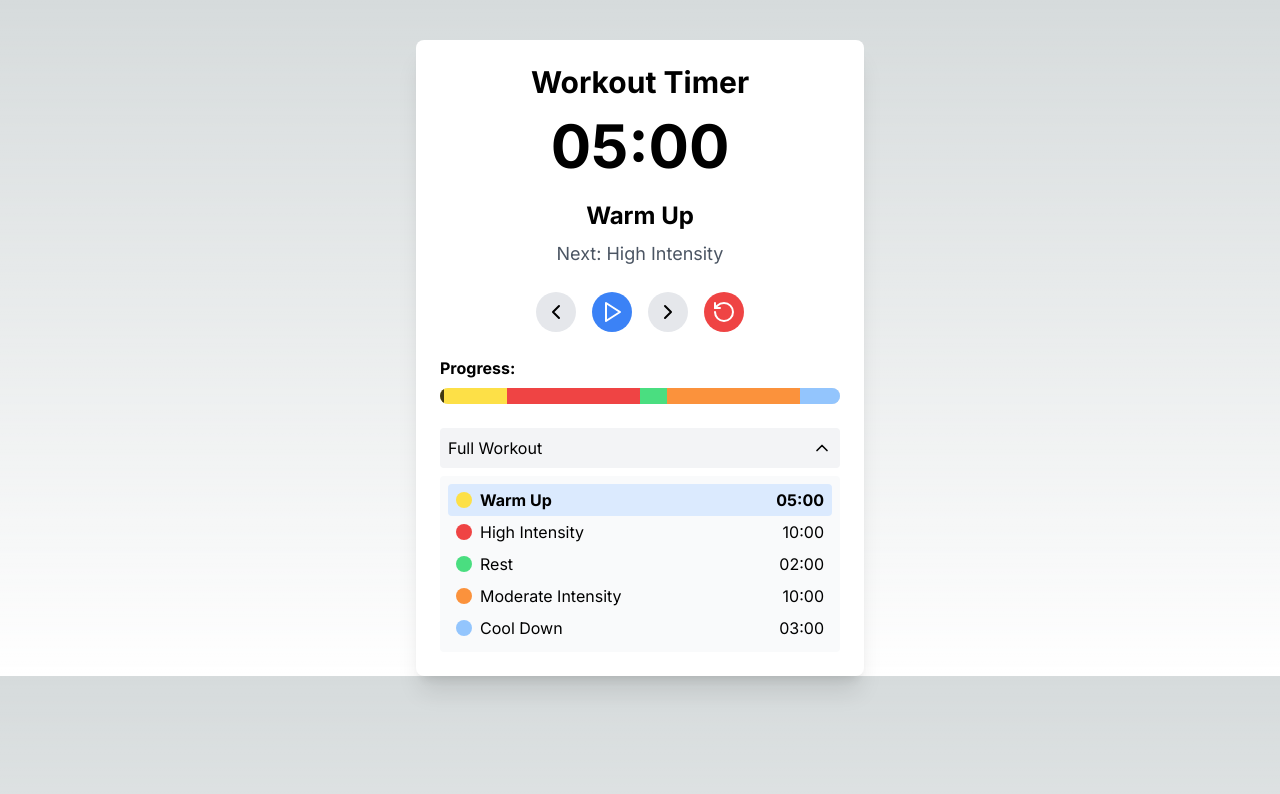
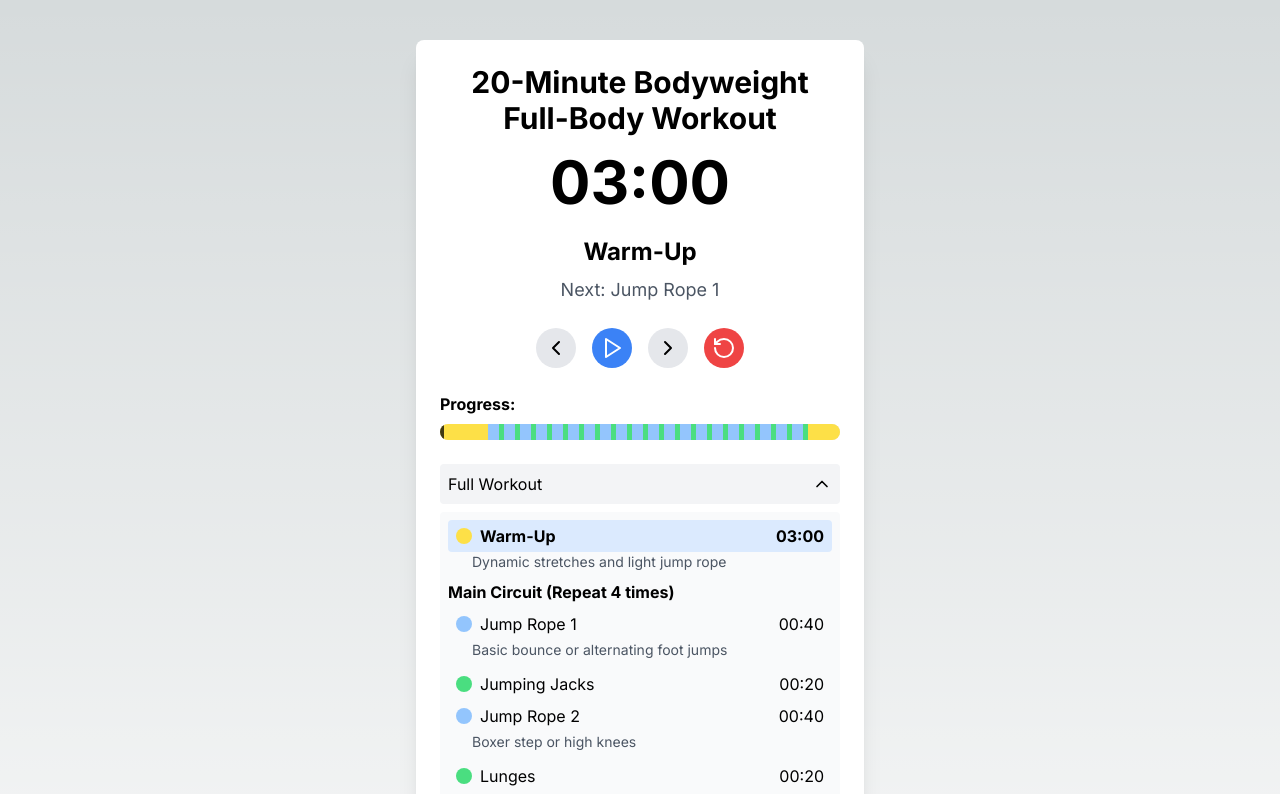
Before and after one commit to saadiq/interval-timer, a Next.js app: page / in a window 1280 px wide. Shown: the top 794 px of the page. Built offline with nearby package versions, Linux system fonts and the light colour scheme.

Commit message:
hey babe, new workout just dropped

```diff
--- a/src/app/page.tsx
+++ b/src/app/page.tsx
@@ -8,23 +8,49 @@ interface WorkoutSection {
   name: string;
   duration: number;
   color: string;
+  description?: string;
 }
 
 const WorkoutTimer: React.FC = () => {
   const [time, setTime] = useState<number>(0);
   const [isRunning, setIsRunning] = useState<boolean>(false);
-  const [currentSection, setCurrentSection] = useState<number>(0);
+  const [currentSectionIndex, setCurrentSectionIndex] = useState<number>(0);
   const [isWorkoutViewExpanded, setIsWorkoutViewExpanded] = useState<boolean>(true);
 
-  const workoutSections: WorkoutSection[] = [
-    { name: 'Warm Up', duration: 300, color: 'bg-yellow-300' },
-    { name: 'High Intensity', duration: 600, color: 'bg-red-500' },
-    { name: 'Rest', duration: 120, color: 'bg-green-400' },
-    { name: 'Moderate Intensity', duration: 600, color: 'bg-orange-400' },
-    { name: 'Cool Down', duration: 180, color: 'bg-blue-300' },
+  const warmUp: WorkoutSection = {
+    name: 'Warm-Up',
+    duration: 180,
+    color: 'bg-yellow-300',
+    description: 'Dynamic stretches and light jump rope'
+  };
+
+  const coolDown: WorkoutSection = {
+    name: 'Cool Down',
+    duration: 120,
+    color: 'bg-yellow-300',
+    description: 'Stretch: calves, hamstrings, shoulders, and arms'
+  };
+
+  const circuitExercises: WorkoutSection[] = [
+    { name: 'Jump Rope 1', duration: 40, color: 'bg-blue-300', description: 'Basic bounce or alternating foot jumps' },
+    { name: 'Jumping Jacks', duration: 20, color: 'bg-green-400' },
+    { name: 'Jump Rope 2', duration: 40, color: 'bg-blue-300', description: 'Boxer step or high knees' },
+    { name: 'Lunges', duration: 20, color: 'bg-green-400', description: 'Alternating legs' },
+    { name: 'Jump Rope 3', duration: 40, color: 'bg-blue-300', description: 'Criss-cross or side-to-side jumps' },
+    { name: 'Tricep Dips', duration: 20, color: 'bg-green-400', description: 'Use a sturdy chair or bench' },
+    { name: 'Jump Rope 4', duration: 40, color: 'bg-blue-300', description: 'Freestyle, mix in different jump styles' },
+    { name: 'Bicycle Crunches', duration: 20, color: 'bg-green-400' },
+    { name: 'Jump Rope 5', duration: 40, color: 'bg-blue-300', description: 'Double unders if you can' },
+    { name: 'Mountain Climbers', duration: 20, color: 'bg-green-400' },
   ];
 
-  const totalDuration: number = workoutSections.reduce((total, section) => total + section.duration, 0);
+  const fullWorkout: WorkoutSection[] = [
+    warmUp,
+    ...Array(4).fill(circuitExercises).flat(),
+    coolDown
+  ];
+
+  const totalDuration: number = fullWorkout.reduce((total, section) => total + section.duration, 0);
 
   const formatTime = (timeInSeconds: number): string => {
     const minutes = Math.floor(timeInSeconds / 60);
@@ -34,22 +60,42 @@ const WorkoutTimer: React.FC = () => {
 
   const getCurrentSectionIndex = useCallback((currentTime: number): number => {
     let accumulatedTime = 0;
-    for (let i = 0; i < workoutSections.length; i++) {
-      accumulatedTime += workoutSections[i].duration;
+    for (let i = 0; i < fullWorkout.length; i++) {
+      accumulatedTime += fullWorkout[i].duration;
       if (currentTime < accumulatedTime) {
         return i;
       }
     }
-    return workoutSections.length - 1;
-  }, [workoutSections]);
+    return fullWorkout.length - 1;
+  }, [fullWorkout]);
 
   const getTimeLeftInSection = useCallback((currentTime: number): number => {
-    const currentSectionIndex = getCurrentSectionIndex(currentTime);
-    const timeInPreviousSections = workoutSections
-      .slice(0, currentSectionIndex)
+    const currentIndex = getCurrentSectionIndex(currentTime);
+    const timeInPreviousSections = fullWorkout
+      .slice(0, currentIndex)
       .reduce((total, section) => total + section.duration, 0);
-    return workoutSections[currentSectionIndex].duration - (currentTime - timeInPreviousSections);
-  }, [workoutSections, getCurrentSectionIndex]);
+    return fullWorkout[currentIndex].duration - (currentTime - timeInPreviousSections);
+  }, [fullWorkout, getCurrentSectionIndex]);
+
+  const getCurrentCircuitExerciseIndex = useCallback((currentTime: number): number => {
+    if (currentSectionIndex <= 0 || currentSectionIndex >= fullWorkout.length - 1) {
+      return -1; // Not in the main circuit
+    }
+    const circuitStartTime = warmUp.duration;
+    const timeInCircuit = currentTime - circuitStartTime;
+    const circuitRepetitionDuration = circuitExercises.reduce((total, exercise) => total + exercise.duration, 0);
+    const currentRepetition = Math.floor(timeInCircuit / circuitRepetitionDuration);
+    const timeInCurrentRepetition = timeInCircuit % circuitRepetitionDuration;
+
+    let accumulatedTime = 0;
+    for (let i = 0; i < circuitExercises.length; i++) {
+      accumulatedTime += circuitExercises[i].duration;
+      if (timeInCurrentRepetition < accumulatedTime) {
+        return i;
+      }
+    }
+    return circuitExercises.length - 1;
+  }, [currentSectionIndex, fullWorkout, warmUp.duration, circuitExercises]);
 
   useEffect(() => {
     let interval: NodeJS.Timeout | null = null;
@@ -57,7 +103,7 @@ const WorkoutTimer: React.FC = () => {
       interval = setInterval(() => {
         setTime((prevTime) => {
           const newTime = prevTime + 1;
-          setCurrentSection(getCurrentSectionIndex(newTime));
+          setCurrentSectionIndex(getCurrentSectionIndex(newTime));
           return newTime < totalDuration ? newTime : totalDuration;
         });
       }, 1000);
@@ -74,22 +120,22 @@ const WorkoutTimer: React.FC = () => {
   const handleReset = (): void => {
     setTime(0);
     setIsRunning(false);
-    setCurrentSection(0);
+    setCurrentSectionIndex(0);
   };
 
   const handlePrevious = (): void => {
-    if (currentSection > 0) {
-      const newSection = currentSection - 1;
-      setCurrentSection(newSection);
-      setTime(workoutSections.slice(0, newSection).reduce((total, section) => total + section.duration, 0));
+    if (currentSectionIndex > 0) {
+      const newSection = currentSectionIndex - 1;
+      setCurrentSectionIndex(newSection);
+      setTime(fullWorkout.slice(0, newSection).reduce((total, section) => total + section.duration, 0));
     }
   };
 
   const handleNext = (): void => {
-    if (currentSection < workoutSections.length - 1) {
-      const newSection = currentSection + 1;
-      setCurrentSection(newSection);
-      setTime(workoutSections.slice(0, newSection).reduce((total, section) => total + section.duration, 0));
+    if (currentSectionIndex < fullWorkout.length - 1) {
+      const newSection = currentSectionIndex + 1;
+      setCurrentSectionIndex(newSection);
+      setTime(fullWorkout.slice(0, newSection).reduce((total, section) => total + section.duration, 0));
     }
   };
 
@@ -100,18 +146,20 @@ const WorkoutTimer: React.FC = () => {
   // Calculate the progress percentage
   const progressPercentage = (time / totalDuration) * 100;
 
+  const currentCircuitExerciseIndex = getCurrentCircuitExerciseIndex(time);
+
   return (
     <div className="workout-timer">
-      <h1>Workout Timer</h1>
+      <h1>20-Minute Bodyweight Full-Body Workout</h1>
       <div className="timer-display">{formatTime(getTimeLeftInSection(time))}</div>
 
       {/* Current and Next Activity Display */}
       <div className="mb-6 text-center">
         <div className="current-activity">
-          {workoutSections[currentSection].name}
+          {fullWorkout[currentSectionIndex].name}
         </div>
         <div className="next-activity">
-          Next: {currentSection < workoutSections.length - 1 ? workoutSections[currentSection + 1].name : 'Workout Complete'}
+          Next: {currentSectionIndex < fullWorkout.length - 1 ? fullWorkout[currentSectionIndex + 1].name : 'Workout Complete'}
         </div>
       </div>
 
@@ -133,8 +181,8 @@ const WorkoutTimer: React.FC = () => {
       <div className="mb-4">
         <div className="font-bold mb-2">Progress:</div>
         <div className="progress-bar">
-          {workoutSections.map((section, index) => {
-            const sectionStart = workoutSections.slice(0, index).reduce((total, s) => total + s.duration, 0);
+          {fullWorkout.map((section, index) => {
+            const sectionStart = fullWorkout.slice(0, index).reduce((total, s) => total + s.duration, 0);
             const sectionWidth = (section.duration / totalDuration) * 100;
             return (
               <div
@@ -165,18 +213,37 @@ const WorkoutTimer: React.FC = () => {
         </button>
         {isWorkoutViewExpanded && (
           <div className="expanded-view">
-            {workoutSections.map((section, index) => (
-              <div
-                key={index}
-                className={`section-item ${index === currentSection ? 'section-item-active' : ''}`}
-              >
-                <div className="flex items-center">
-                  <span className={`section-color-indicator ${section.color}`}></span>
-                  <span className="ml-2">{section.name}</span>
+            <div className={`section-item ${currentSectionIndex === 0 ? 'section-item-active' : ''}`}>
+              <div className="flex items-center">
+                <span className={`section-color-indicator ${warmUp.color}`}></span>
+                <span className="ml-2">{warmUp.name}</span>
+              </div>
+              <span>{formatTime(warmUp.duration)}</span>
+            </div>
+            {warmUp.description && <div className="text-sm text-gray-600 ml-6 mb-2">{warmUp.description}</div>}
+
+            <div className="font-bold mt-2 mb-1">Main Circuit (Repeat 4 times)</div>
+            {circuitExercises.map((exercise, index) => (
+              <div key={index}>
+                <div className={`section-item ${index === currentCircuitExerciseIndex ? 'section-item-active' : ''}`}>
+                  <div className="flex items-center">
+                    <span className={`section-color-indicator ${exercise.color}`}></span>
+                    <span className="ml-2">{exercise.name}</span>
+                  </div>
+                  <span>{formatTime(exercise.duration)}</span>
                 </div>
-                <span>{formatTime(section.duration)}</span>
+                {exercise.description && <div className="text-sm text-gray-600 ml-6 mb-2">{exercise.description}</div>}
               </div>
             ))}
+
+            <div className={`section-item ${currentSectionIndex === fullWorkout.length - 1 ? 'section-item-active' : ''}`}>
+              <div className="flex items-center">
+                <span className={`section-color-indicator ${coolDown.color}`}></span>
+                <span className="ml-2">{coolDown.name}</span>
+              </div>
+              <span>{formatTime(coolDown.duration)}</span>
+            </div>
+            {coolDown.description && <div className="text-sm text-gray-600 ml-6 mb-2">{coolDown.description}</div>}
           </div>
         )}
       </div>
```
